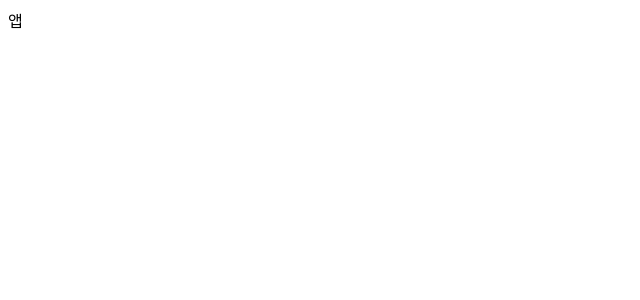
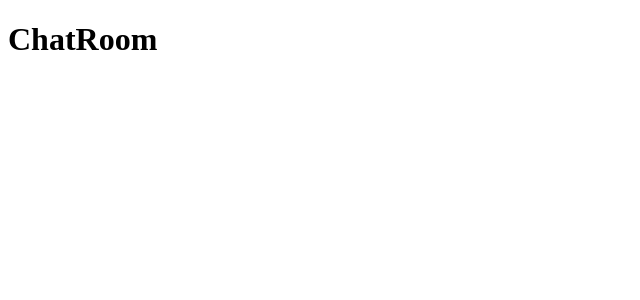
Before and after one commit to mycolki/React_CacaoTalk, a React (Create React App) app: page /room/1 in a window 1280 px wide. Shown: the top 300 px of the page, without its empty margins (0-640 px from the left). Built offline with nearby package versions, Linux system fonts and the light colour scheme.

Commit message:
feat: routes 세팅

```diff
--- a/src/App.tsx
+++ b/src/App.tsx
@@ -1,7 +1,7 @@
-import React from 'react';
+import Routes from 'pages/Routes';
 
 function App() {
-  return <div className="App">앱</div>;
+  return <Routes />;
 }
 
 export default App;
--- /dev/null
+++ b/src/pages/ChatListPage.tsx
@@ -0,0 +1,5 @@
+function ChatListPage() {
+  return <h1>ChatList</h1>;
+}
+
+export default ChatListPage;
--- /dev/null
+++ b/src/pages/ChatRoomPage.tsx
@@ -0,0 +1,5 @@
+function ChatRoomPage() {
+  return <h1>ChatRoom</h1>;
+}
+
+export default ChatRoomPage;
--- /dev/null
+++ b/src/pages/Routes.tsx
@@ -0,0 +1,18 @@
+import { Route, Routes as ReactRoutes, BrowserRouter, Navigate } from 'react-router-dom';
+
+import ChatRoomPage from './ChatRoomPage';
+import ChatListPage from './ChatListPage';
+
+function Routes() {
+  return (
+    <BrowserRouter>
+      <ReactRoutes>
+        <Route path="/list" element={<ChatListPage />} />
+        <Route path="/room/:roomId" element={<ChatRoomPage />} />
+        <Route path="*" element={<Navigate replace to="/list" />} />
+      </ReactRoutes>
+    </BrowserRouter>
+  );
+}
+
+export default Routes;
--- a/tsconfig.json
+++ b/tsconfig.json
@@ -1,5 +1,6 @@
 {
   "compilerOptions": {
+    "baseUrl": "src",
     "target": "es5",
     "lib": [
       "dom",
```
Also changed, not shown: package.json (+10 -9 lines), 2 other files (tests, documents, lock files or other folders).
